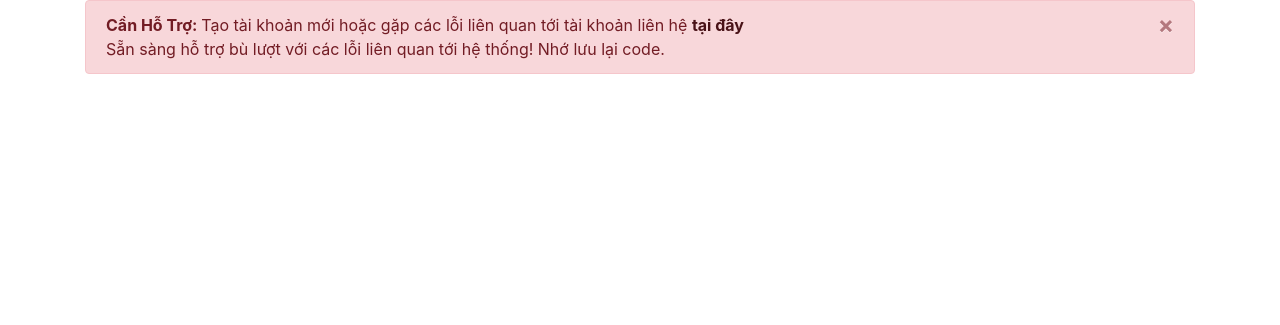
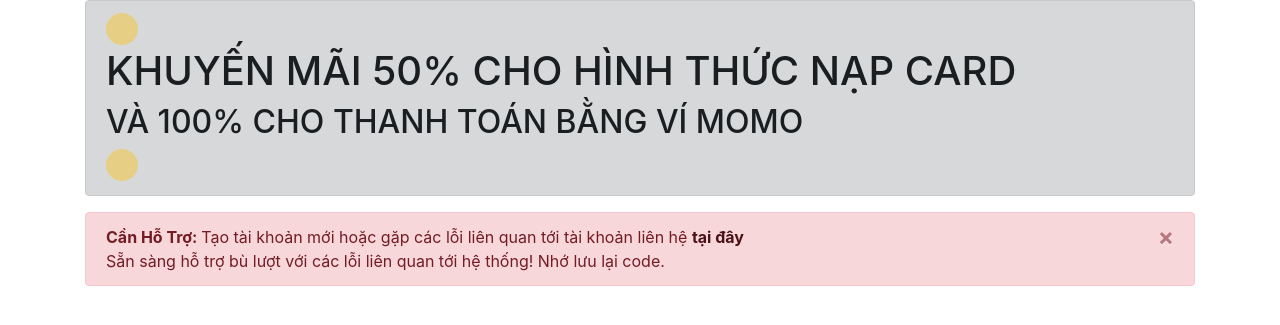
Before and after one commit to caokynguyen1704/Lua_WebPixel_Django_v2, a Django app: page /add/ in a window 1280 px wide. Shown: the part 56-381 px from the top of the page. Run offline with Django 3.2, Linux system fonts and the light colour scheme; some libraries are stand-ins or nearby versions.

Commit message:
update khuyến mãi

```diff
--- a/home/templates/pages/base.html
+++ b/home/templates/pages/base.html
@@ -76,6 +76,16 @@ const getUA = () => {
 </nav>
 
 <div class="container">
+<div class="alert alert-dark" role="alert">
+<div class="spinner-grow text-warning" role="status">
+  <span class="sr-only">Loading...</span>
+</div>
+  <h1> KHUYẾN MÃI 50% CHO HÌNH THỨC NẠP CARD </h1>
+  <h2> VÀ 100% CHO THANH TOÁN BẰNG VÍ MOMO </h2>
+  <div class="spinner-grow text-warning" role="status">
+  <span class="sr-only">Loading...</span>
+</div>
+</div>
 <div class="alert alert-danger alert-dismissible fade show" role="alert">
   <strong>Cần Hỗ Trợ: </strong> Tạo tài khoản mới hoặc gặp các lỗi liên quan tới tài khoản liên hệ <a href="https://www.messenger.com/t/tieule.le.9" class="alert-link">tại đây</a>
   <br> Sẵn sàng hỗ trợ bù lượt với các lỗi liên quan tới hệ thống! Nhớ lưu lại code.
--- a/home/views.py
+++ b/home/views.py
@@ -168,7 +168,7 @@ def callback(request):
       card.save()
       id_user = int(mdh[0:mdh.find("code")])
       user=MyUser.objects.get(id=id_user)
-      user.luot=user.luot + round(int(am)/5000)
+      user.luot=user.luot + (round(int(am)/5000))*1.5
       user.save()
 
       return HttpResponse(js, content_type='application/json')
```
